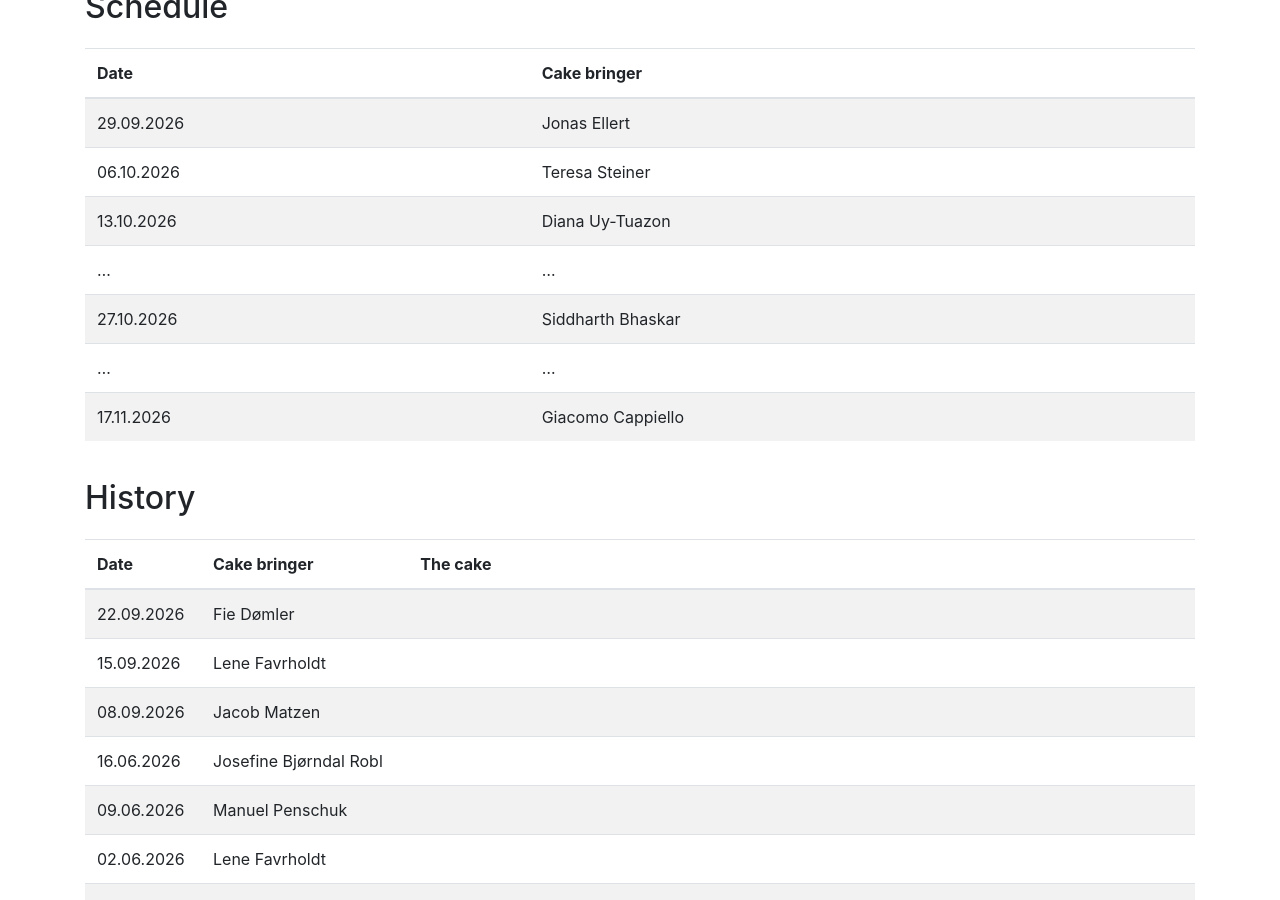
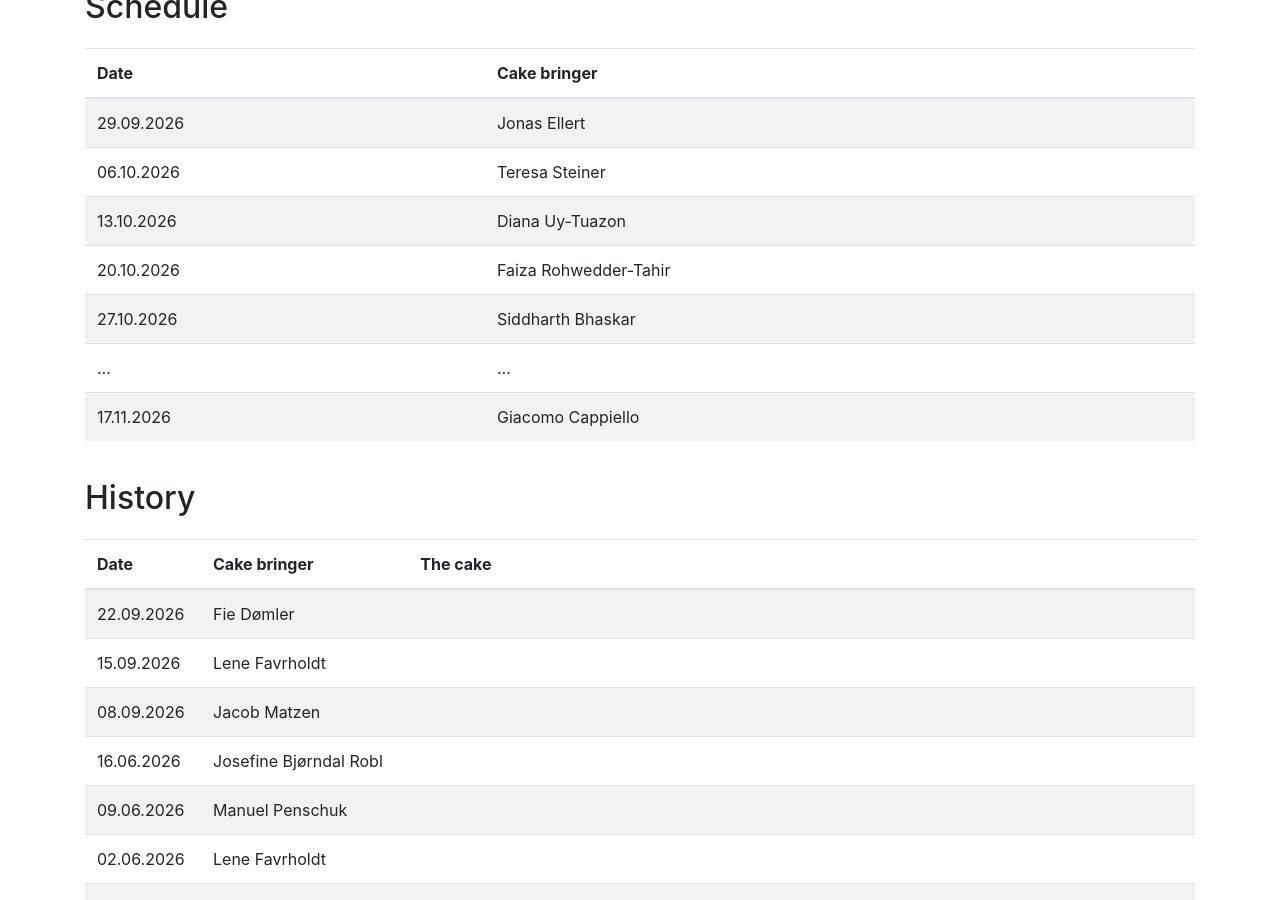
Before and after one commit to larsrohwedder/larsrohwedder.github.io, a Jekyll site: the page built from cakeclub/index.html, in a window 1280 px wide and 900 px high, scrolled down 337 px. Built offline with Jekyll 4.4.1, drawn with Linux system fonts in a browser that asks for light colours.

Commit message:
Update schedule.md

```diff
--- a/cakeclub/schedule.md
+++ b/cakeclub/schedule.md
@@ -4,7 +4,7 @@
 | 29.09.2026 | Jonas Ellert          |
 | 06.10.2026 | Teresa Steiner        |
 | 13.10.2026 | Diana Uy-Tuazon       |
-| ...        | ...                   |
+| 20.10.2026 | Faiza Rohwedder-Tahir |
 | 27.10.2026 | Siddharth Bhaskar     |
 | ...        | ...                   |
 | 17.11.2026 | Giacomo Cappiello     |
```
